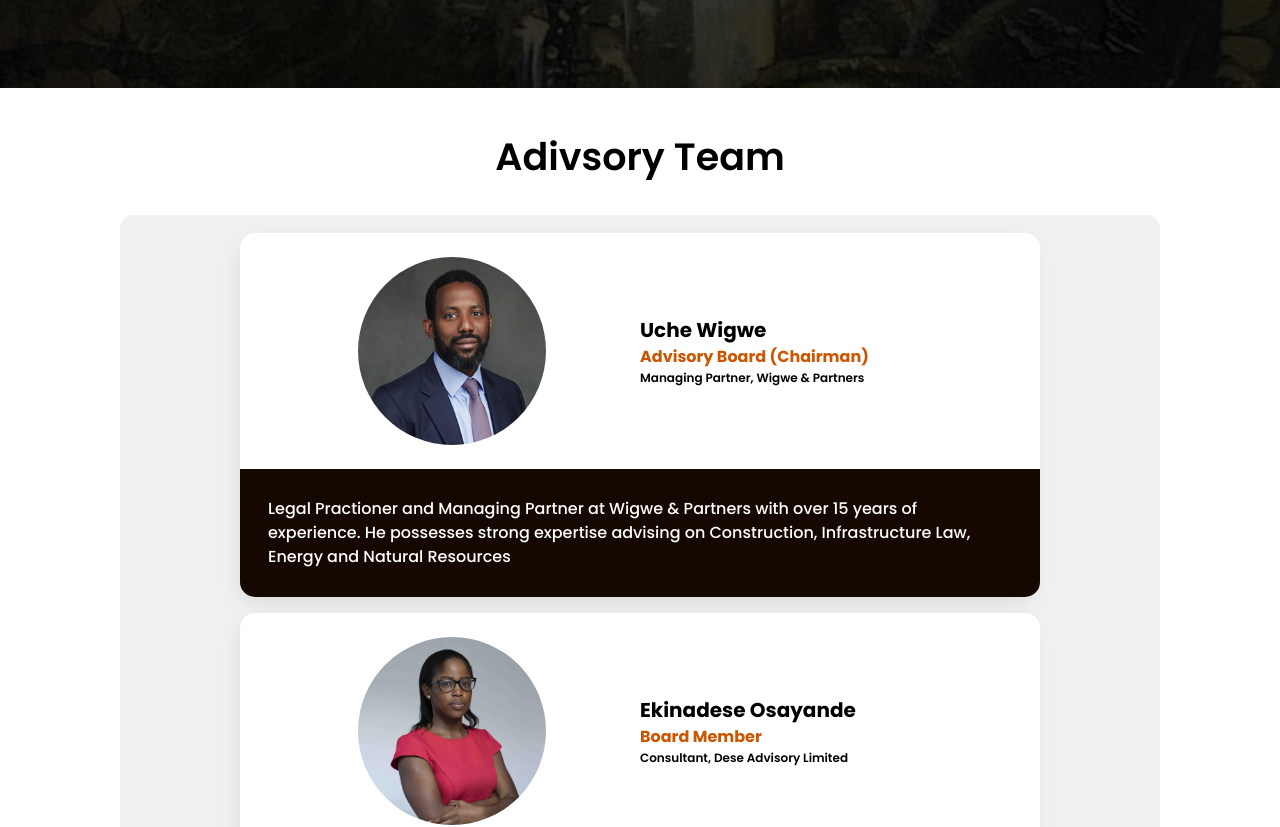
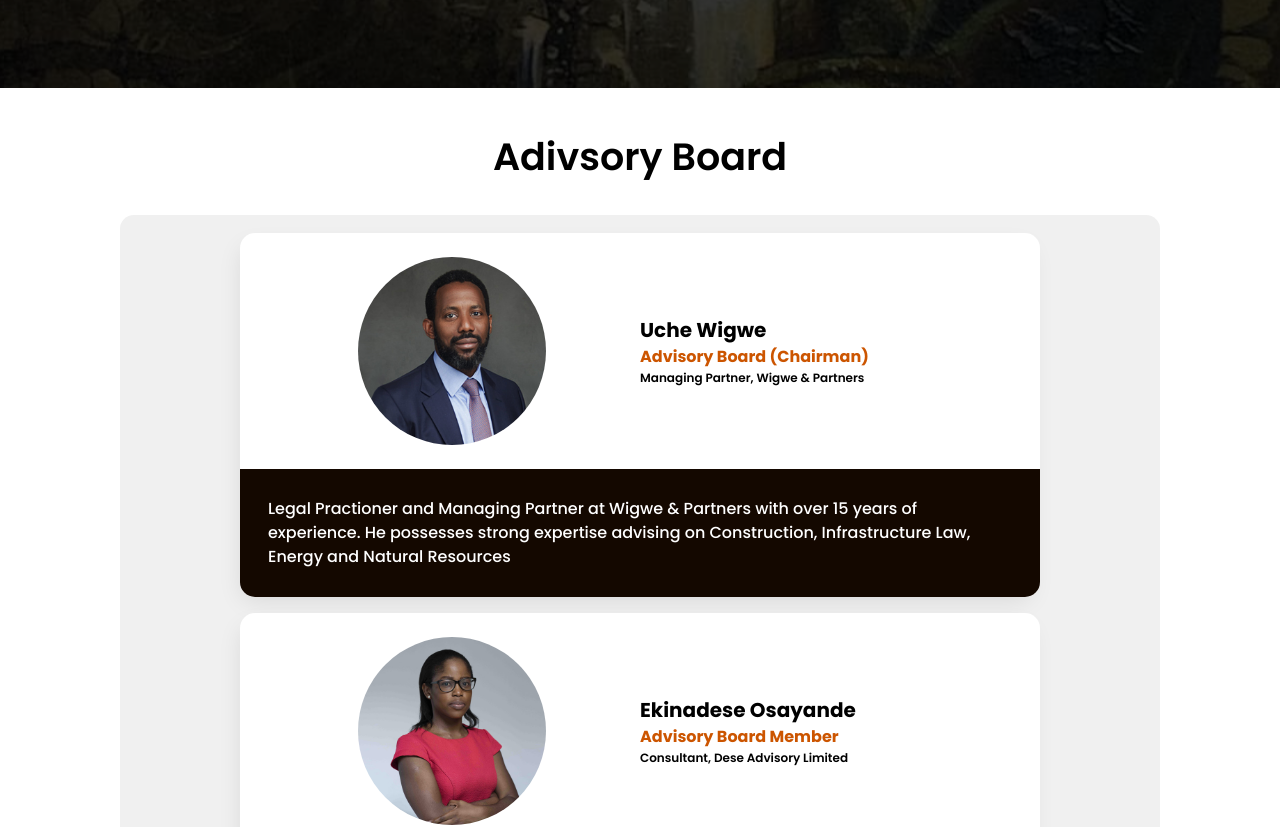
Before and after one commit to MonedaHQ/moneda-invest, a Next.js app: page /our-team in a window 1280 px wide. Shown: the part 600-1427 px from the top of the page. Built offline with nearby package versions, Linux system fonts and the light colour scheme.

Commit message:
[🐛 - css fixes]

```diff
--- a/src/data/teamData.js
+++ b/src/data/teamData.js
@@ -1,5 +1,5 @@
 export const advisoryTeam = {
-  title: 'Adivsory Team',
+  title: 'Adivsory Board',
   members: [
     {
       name: 'Uche Wigwe',
@@ -11,7 +11,7 @@ export const advisoryTeam = {
     },
     {
       name: 'Ekinadese Osayande',
-      position: 'Board Member',
+      position: 'Advisory Board Member',
       job: 'Consultant, Dese Advisory Limited',
       paragraph:
         'An Education Consultant with over 6 years of experience on advisory and mentorship in the education sector. She is currently putting her passion for education at work at Dese Advisory, where she focuses on advising and supporting career aspirants through their educational journey. Ekinadese holds a degree in Political Science, Economics, International Relations, African and American Studies from Stanford University, USA',
@@ -19,7 +19,7 @@ export const advisoryTeam = {
     },
     {
       name: 'Idakwo Shuaibu',
-      position: 'Board Member',
+      position: 'Advisory Board Member',
       job: null,
       paragraph:
         "An economist and Certified Trade Finance/Treasury Specialist (London Institure of Banking and Finance) with over 14 years experience spanning across the Banking, Energy and Telecommunications industries. Subject expert in Trade Finance practice and consultancy, letters of credit executions, Standby LC's and Guarantees, settlements and remittances and cross border trade transactions, including treasury management, and corporate finance ",
@@ -27,7 +27,7 @@ export const advisoryTeam = {
     },
     {
       name: 'Tope Imasekha',
-      position: 'Board Member',
+      position: 'Advisory Board Member',
       job: 'Corporate Finance and Development Economics Expert, Founder - Women Impacting Nigeria (WIN)',
       paragraph:
         'Tope Imasekha is a Corporate Finance and Development Economics Specialist. She is a highly motivated and competent corporate finance and investment professional with over 12 years experience in transaction advisory, transacion/deal structuring, corporate finance, M & A advisory, project finance, valuation, and due diligence. She is a specialist in corporate finance with a background in Economics and Accounting. She has managed various energy transactions in excess of 4 Billion USD in Nigeria and other Sub-Saharan Africa countries',
@@ -49,7 +49,7 @@ export const executiveTeam = {
     },
     {
       name: 'Habibah Waziri',
-      position: 'COO',
+      position: 'Chief Operating Officer',
       job: null,
       paragraph:
         'Habibah brings over 6 years of management consulting experience across several African countries focused on selecting and buiding best-in-class teams on the continent. She served as country head of one of the largest people management firms in Africa. At Moneda, she oversees Culture, Capacity, Processes, Resources and Technology. Habibah is a fellow of the Insitute of Management Consultants (IMC)',
@@ -65,7 +65,7 @@ export const executiveTeam = {
     },
     {
       name: 'Peter Aloga',
-      position: 'Group Financial Controller',
+      position: 'Chief Audit & Compliance Officer',
       job: null,
       paragraph:
         'From banking, through asset management to real estate, Energy and Consulting, Peter has spent over 12 years providing world class solutions in financial reporting and management accounting. A trusted professional, chartered accountant and senior fellow of the institure of chartered accountants of Nigeria (ICAN). University of Lags (MSC Accounting)',
@@ -89,7 +89,7 @@ export const executiveTeam = {
     },
     {
       name: 'Nkechukwuaga Amangbo',
-      position: 'Head, Treasury',
+      position: 'VP Liquidity, Commodities, Global Markets',
       job: null,
       paragraph:
         'She has over 10 years in Banking, with experience spanning across Customer Service, Correspondent Banking and Treasury Operations, giving her a broad range of perspectives and contributes to her ability to effectively deliver in record time. At Moneda, she supervises all aspects of our treasury operations including management of long-term and short-term funds, and money market investments. She has a degree in Economics and Development Studies and a certificate from the international Finance Corporation.',
--- a/src/pages/intelligence/index.js
+++ b/src/pages/intelligence/index.js
@@ -21,7 +21,7 @@ function Home() {
       rgba(0, 0, 0, .5) 0%,
       rgba(0, 0, 0, .5) 100%
     ),
-    url('/images/hero-images/milking-island-i.PNG')`;
+    url('/images/hero-images/milking-island-i.png')`;
 
   const introductionContent = {
     title: 'The Present is a Key to The Future',
--- a/src/pages/investor-relations/features/products/styles/product.module.css
+++ b/src/pages/investor-relations/features/products/styles/product.module.css
@@ -133,6 +133,12 @@
   border-bottom: 2px solid var(--color-orange);
 }
 
+.noSelected,
+.noSelected:link,
+.noSelected:visited {
+  color: var(--color-black);
+}
+
 .planList {
   list-style: none;
   display: grid;
```
Also changed, not shown: src/pages/investor-relations/features/products/Product.jsx (+6 -2 lines).
